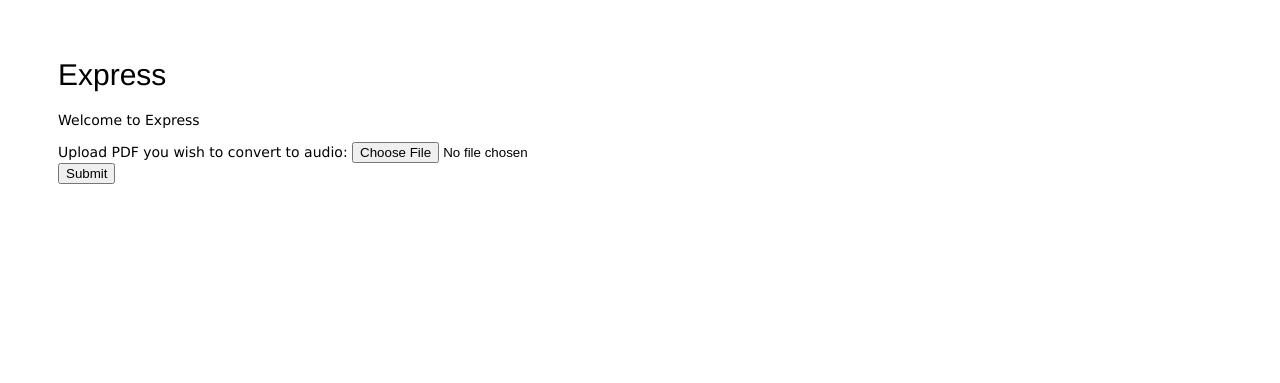
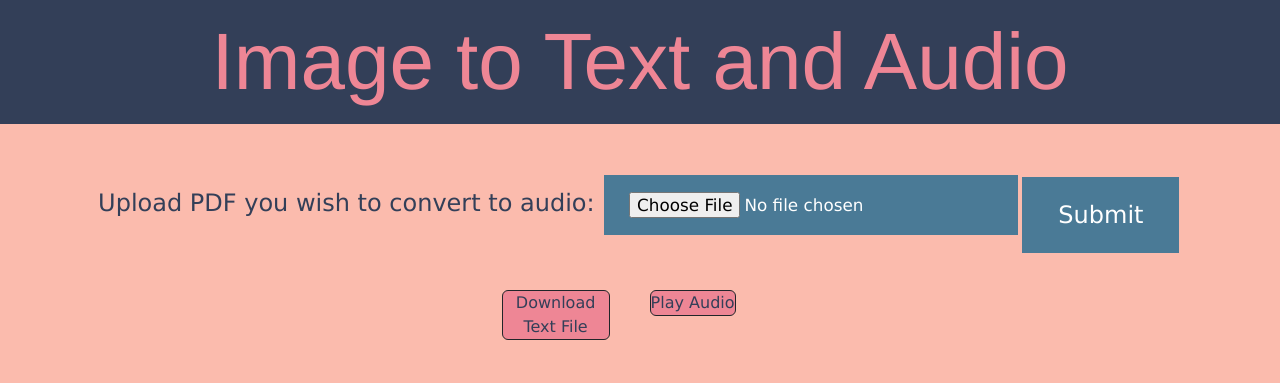
Before and after one commit to jaredlim54/winfo2022, a website: page public/index.html in a window 1280 px wide. Drawn offline with nearby package versions, Linux system fonts and the light colour scheme.

Commit message:
2nd iteration

```diff
--- a/package.json
+++ b/package.json
@@ -7,11 +7,14 @@
     "start": "node ./bin/www.cjs"
   },
   "dependencies": {
+    "@anggamanggala21/text-to-speech": "^0.1.2",
+    "canvas": "^2.10.2",
     "cookie-parser": "~1.4.4",
     "debug": "~2.6.9",
     "express": "~4.16.1",
     "express-fileupload": "^1.4.0",
     "morgan": "~1.9.1",
+    "pdf2pic": "^2.1.4",
     "pdfjs-dist": "^3.1.81",
     "tesseract.js": "^4.0.0"
   }
--- a/public/index.html
+++ b/public/index.html
@@ -1,21 +1,52 @@
 <html>
 
 <head>
+  <meta charset="UTF-8">
+  <meta name="author" content="Duy, Jared, Roberto, Zach">
+  <meta name="viewport" content="width=device-width, initial-scale=1, shrink-to-fit=no">
+  <link href="https://cdn.jsdelivr.net/npm/bootstrap@5.2.2/dist/css/bootstrap.min.css" rel="stylesheet" integrity="sha384-Zenh87qX5JnK2Jl0vWa8Ck2rdkQ2Bzep5IDxbcnCeuOxjzrPF/et3URy9Bv1WTRi" crossorigin="anonymous">
+  <link rel="stylesheet" href="/stylesheets/style.css">
   <title>Express</title>
-  <link rel="stylesheet" href="/stylesheets/style.css">
 </head>
 
 <body>
-  <h1>Express</h1>
-  <p>Welcome to Express</p>
-  <form method="POST" action="api/v1/scan"  enctype="multipart/form-data">
-    <div>
-      <label for="pdf">Upload PDF you wish to convert to audio:</label>
-      <input type="file" name="pdf" accept="application/pdf"/>
+  <header>
+    <h1>Image to Text and Audio</h1>
+  </header>
+  <main>
+    <p></p>
+    <form method="POST" action="api/v1/scan"  enctype="multipart/form-data">
+      <div class="container">
+        <div class="button-wrap">
+          <label for="pdf">Upload PDF you wish to convert to audio:</label>
+          <input type="file" name="pdf" accept="application/pdf"/>
+        </div>
+        <input type="submit">
+      </div>
+    </form>
+
+
+    <div class="container-fluid center">
+      <div class="container">
+        <div class="row row-padding">
+          <div class="card-container col d-flex col-md-5 col-12 m-2">
+            <div>
+              <div class="card-body btn btn-dark download-button">
+                <p class="card-text">Download Text File</p>
+              </div>
+            </div>
+          </div>
+          <div class="card-container col d-flex col-md-5 col-12 m-2">
+            <div>
+              <div class="card-body btn btn-dark download-button">
+                <p class="card-text">Play Audio</p>
+              </div>
+            </div>
+          </div>
+        </div>
+      </div>
     </div>
-    <input type="submit">
-  </form>
-  <!-- <iframe name="hiddenFrame" width="0" height="0" border="0" style="display: none;"></iframe> -->
+  </main>
 
   </form>
 </body>
--- a/public/stylesheets/style.css
+++ b/public/stylesheets/style.css
@@ -1,12 +1,87 @@
+/* palette:
+#fbbbad
+#ee8695
+#4a7a96
+#333f58
+#292831
+*/
 body {
-  padding: 50px;
-  font: 14px "Lucida Grande", Helvetica, Arial, sans-serif;
+  padding: 0;
+  margin: 0;
+  font: 1.5rem "Lucida Grande", Helvetica, Arial, sans-serif;
+  color: #333f58;
+  background-color: #fbbbad;
+}
+
+main{
+  padding: 2rem 2.5rem;
+}
+
+header{
+  background-color: #333f58;
+  padding: 1rem 0;
+  color: #ee8695;
 }
 
 h1{
-  font: 30px Helvetica;
+
+  font: 5rem Helvetica;
+  text-align: center;
+  margin: 0;
 }
 
 a {
   color: #00B7FF;
 }
+
+.download-button{
+  background-color: #ee8695;
+  color: #333f58;
+}
+
+input {
+  background-color: #4a7a96;
+  border: none;
+  color: white;
+  padding: 1em 1.5em;
+  text-decoration: none;
+  margin: .2em .1em;
+  cursor: pointer;
+}
+
+.container {
+  display: flex;
+  align-items: flex-start;
+  justify-content: center;
+  width: 100%;
+}
+
+input[type="file"] {
+  z-index: -1;
+  top: 2em;
+  left: .5em;
+  font-size: .7em;
+}
+
+input[type="submit"]{
+
+}
+
+.button-wrap {
+  position: relative;
+}
+
+.button {
+  display: inline-block;
+  padding: 12px 18px;
+  cursor: pointer;
+  border-radius: 5px;
+  background-color: #8191d1;
+  font-size: 16px;
+  font-weight: bold;
+  color: #fff;
+}
+.btn:hover {
+  background-color: #292831;
+  color: #fbbbad;
+}
```
Also changed, not shown: routes/v1/controllers/scan.js (+72 -23 lines), 3 other files.
